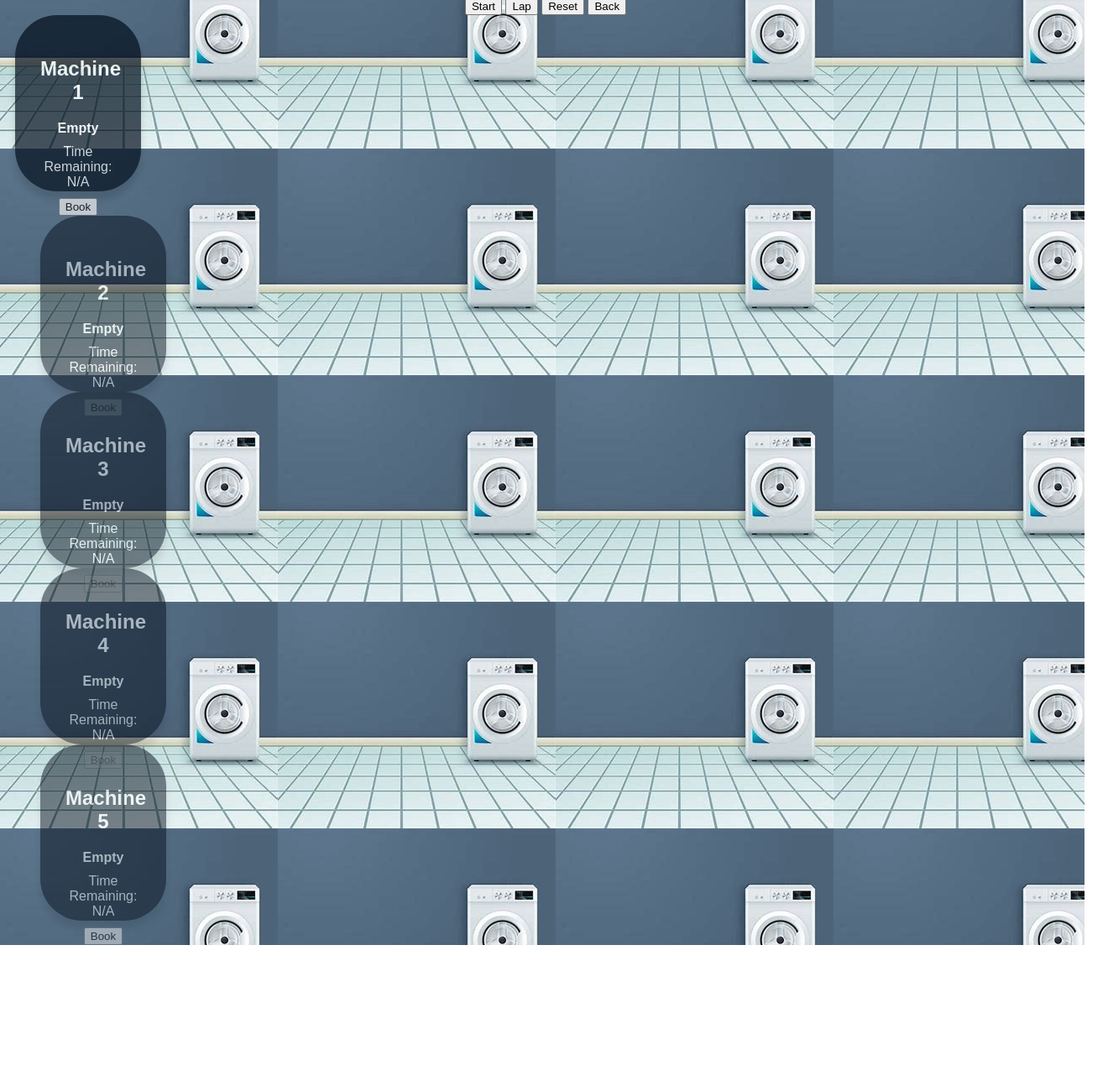
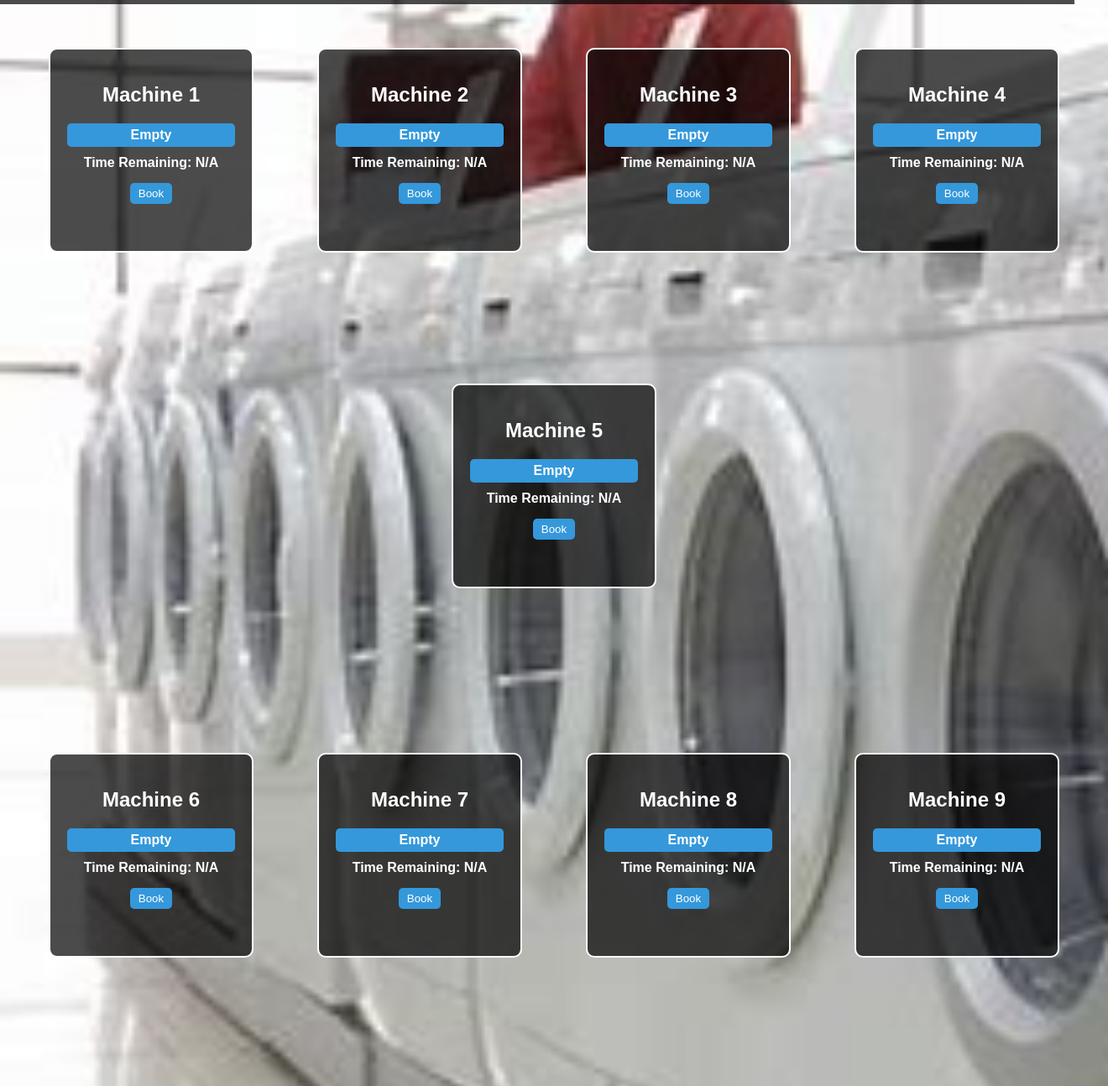
Before and after one commit to ankitasneha/Washing_machine, a plain HTML site: page start.html in a window 1280 px wide. Shown: the part 93-1387 px from the top of the page at 84% size, 1320 px wide, since content can reach past the window. Before the commit the page ends 1219 px from the top, so only its background shows below. Drawn offline with Linux system fonts and the light colour scheme.

Commit message:
Add files via upload

```diff
--- a/start.html
+++ b/start.html
@@ -5,51 +5,192 @@
     <meta name="viewport" content="width=device-width, initial-scale=1.0">
     <title>Washing Machines</title>
     <link rel="stylesheet" href="styles.css">
+    <style>
+        body {
+            background-image: url('background.jpg');
+            background-size: cover;
+            font-family: Arial, sans-serif;
+            margin: 0;
+            padding: 0;
+            color: #fff;
+            text-align: center;
+        }
+
+        h1 {
+            background: rgba(0, 0, 0, 0.7);
+            padding: 20px;
+        }
+
+        .washing-machines {
+            display: flex;
+            flex-wrap: wrap;
+            justify-content: space-around;
+            padding: 20px;
+        }
+
+        .machine {
+            background: rgba(0, 0, 0, 0.7);
+            border: 2px solid #fff;
+            border-radius: 10px;
+            padding: 20px;
+            margin: 10px;
+            width: 200px;
+            height: 200px; /* Set the height to make it square */
+        }
+
+        .status {
+            background: #3498db;
+            color: #fff;
+            padding: 5px 10px;
+            border-radius: 5px;
+        }
+
+        .timer {
+            font-weight: bold;
+            margin-top: 10px;
+        }
+
+        .book-btn a {
+            text-decoration: none;
+            color: #3498db;
+            background: #fff;
+            padding: 5px 10px;
+            border-radius: 5px;
+            display: block;
+            margin-top: 10px;
+        }
+
+        .btn {
+            background: #3498db;
+            color: #fff;
+            border: none;
+            padding: 5px 10px;
+            border-radius: 5px;
+            margin: 5px;
+            cursor: pointer;
+        }
+
+        .btn:hover {
+            background: #2973a5;
+        }
+    </style>
 </head>
-
-<body background="image1.jpg" >
+<body>
     <h1>Washing Machines</h1>
     <div class="washing-machines">
-        <!-- Machine 1 --> <div class="btns">
-            <button class="btn start-stopwatch">Start</button>
-            <button class="btn lap-stopwatch hidden">Lap</button>
-            <button class="btn reset-stopwatch">Reset</button>
-            <button class="btn back-btn">Back</button>
-          </div>
-        <div class="machine1">
+        <!-- Machine 1 -->
+        <div class="machine">
             <h2>Machine 1</h2>
             <div class="status empty">Empty</div>
             <div class="timer">Time Remaining: N/A</div>
-            <button class="book-btn">Book</button>
-        <div class="machine2">
+            <button class="btn book-btn" onclick="openBookingPopup(1)">Book</button>
+        </div>
+
+        <!-- Machine 2 -->
+        <div class="machine">
             <h2>Machine 2</h2>
             <div class="status empty">Empty</div>
             <div class="timer">Time Remaining: N/A</div>
-            <button class="book-btn">Book</button>
+            <button class="btn book-btn" onclick="openBookingPopup(2)">Book</button>
         </div>
-        <div class="machine3">
+
+        <!-- Machine 3 -->
+        <div class="machine">
             <h2>Machine 3</h2>
             <div class="status empty">Empty</div>
             <div class="timer">Time Remaining: N/A</div>
-            <button class="book-btn">Book</button>
+            <button class="btn book-btn" onclick="openBookingPopup(3)">Book</button>
         </div>
-        <div  class="machine4">
+
+        <!-- Machine 4 -->
+        <div class="machine">
             <h2>Machine 4</h2>
             <div class="status empty">Empty</div>
             <div class="timer">Time Remaining: N/A</div>
-            <button class="book-btn">Book</button>
+            <button class="btn book-btn" onclick="openBookingPopup(4)">Book</button>
         </div>
-        <div class="machine5">
+
+        <!-- Machine 5 -->
+        <div class="machine">
             <h2>Machine 5</h2>
             <div class="status empty">Empty</div>
             <div class="timer">Time Remaining: N/A</div>
-            <button class="btn">Book</button>
+            <button class="btn book-btn" onclick="openBookingPopup(5)">Book</button>
         </div>
+    </div>
+    <div class="washing-machines">
+        <!-- Machine 1 -->
+        <div class="machine">
+            <h2>Machine 6</h2>
+            <div class="status empty">Empty</div>
+            <div class="timer">Time Remaining: N/A</div>
+            <button class="btn book-btn" onclick="openBookingPopup(1)">Book</button>
         </div>
 
-        <!-- Repeat for Machines 2 to 10 -->
-        <!-- ... -->
+        <!-- Machine 2 -->
+        <div class="machine">
+            <h2>Machine 7</h2>
+            <div class="status empty">Empty</div>
+            <div class="timer">Time Remaining: N/A</div>
+            <button class="btn book-btn" onclick="openBookingPopup(2)">Book</button>
+        </div>
+
+        <!-- Machine 3 -->
+        <div class="machine">
+            <h2>Machine 8</h2>
+            <div class="status empty">Empty</div>
+            <div class="timer">Time Remaining: N/A</div>
+            <button class="btn book-btn" onclick="openBookingPopup(3)">Book</button>
+        </div>
+
+        <!-- Machine 4 -->
+        <div class="machine">
+            <h2>Machine 9</h2>
+            <div class="status empty">Empty</div>
+            <div class="timer">Time Remaining: N/A</div>
+            <button class="btn book-btn" onclick="openBookingPopup(4)">Book</button>
+        </div>
+
+        <!-- Machine 5 -->
+        <div class="machine">
+            <h2>Machine 10</h2>
+            <div class="status empty">Empty</div>
+            <div class="timer">Time Remaining: N/A</div>
+            <button class="btn book-btn" onclick="openBookingPopup(5)">Book</button>
+        </div>
     </div>
-    <script src="node.js"></script>
+    <!-- Booking Pop-up -->
+    <div class="booking-popup" id="booking-popup">
+        <div class="booking-content">
+            <h2>Book Washing Machine</h2>
+            <input type="text" id="name-input" placeholder="Your Name">
+            <input type="text" id="roll-number-input" placeholder="Your Roll Number">
+            <input type="hidden" id="machine-number">
+            <button class="btn book-confirm-btn" onclick="bookMachine()">Confirm Booking</button>
+            <button class="btn book-cancel-btn" onclick="closeBookingPopup()">Cancel</button>
+        </div>
+    </div>
+
+    <script>
+        function openBookingPopup(machineNumber) {
+            const popup = document.getElementById("booking-popup");
+            popup.style.display = "block";
+            document.getElementById("machine-number").value = machineNumber;
+        }
+
+        function closeBookingPopup() {
+            const popup = document.getElementById("booking-popup");
+            popup.style.display = "none";
+        }
+
+        function bookMachine() {
+            const name = document.getElementById("name-input").value;
+            const rollNumber = document.getElementById("roll-number-input").value;
+            const machineNumber = document.getElementById("machine-number").value;
+            // Process the booking data
+            alert(`Booking Machine ${machineNumber} for ${name} (Roll Number: ${rollNumber})`);
+            closeBookingPopup();
+        }
+    </script>
 </body>
 </html>
```
Also changed, not shown: booking.html (added, +81 -0 lines).
